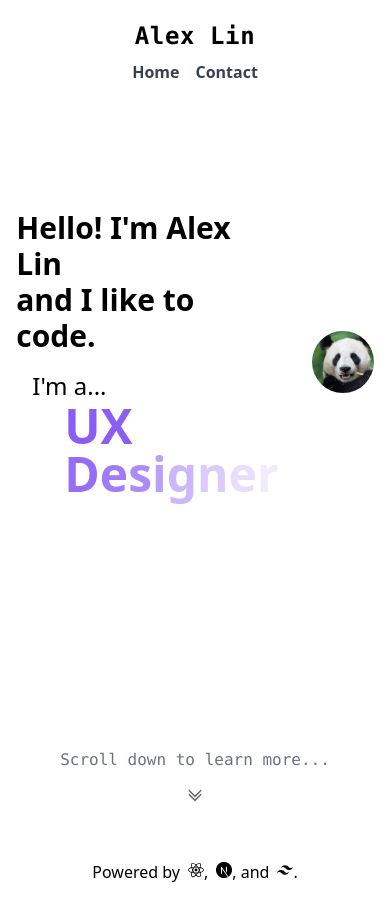
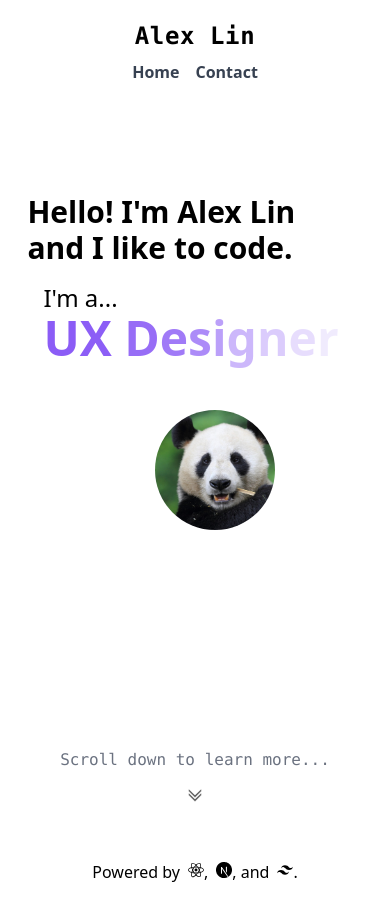
Before and after one commit to alxn3/alxn3.github.io, a Next.js app: page / in a window 390 px wide. Built offline with nearby package versions, Linux system fonts and the light colour scheme.

Commit message:
Add responsiveness

```diff
--- a/src/pages/index.tsx
+++ b/src/pages/index.tsx
@@ -9,7 +9,7 @@ const Home = () => {
   return (
     <BaseLayout>
       <div className="flex items-center justify-center h-full flex-col py-10">
-        <div className="flex flex-1 justify-center items-center space-x-10 w-full pb-40">
+        <div className="flex flex-col md:flex-row flex-1 justify-center items-center space-x-10 w-full pb-40">
           <div>
             <h1 className="text-3xl sm:text-4xl font-semibold">
               Hello! I&apos;m Alex Lin
@@ -19,13 +19,13 @@ const Home = () => {
             <div className="p-4">
               <p className="text-2xl sm:text-3xl font-light">I&apos;m a...</p>
               <ShiftingText
-                className="text-5xl font-black ml-8"
+                className="text-5xl font-black ml-0 md:ml-8"
                 words={['Programmer', 'UX Designer', 'Engineer', 'Student']}
                 colors={['text-red-500', 'text-purple-500', 'text-yellow-500', 'text-pink-600']}
               />
             </div>
           </div>
-          <div className="w-1/4 lg:w-1/6">
+          <div className="w-1/3 md:w-1/4 mt-8 md:mt-0">
             <Image
               src={profilePic}
               width="1"
```
